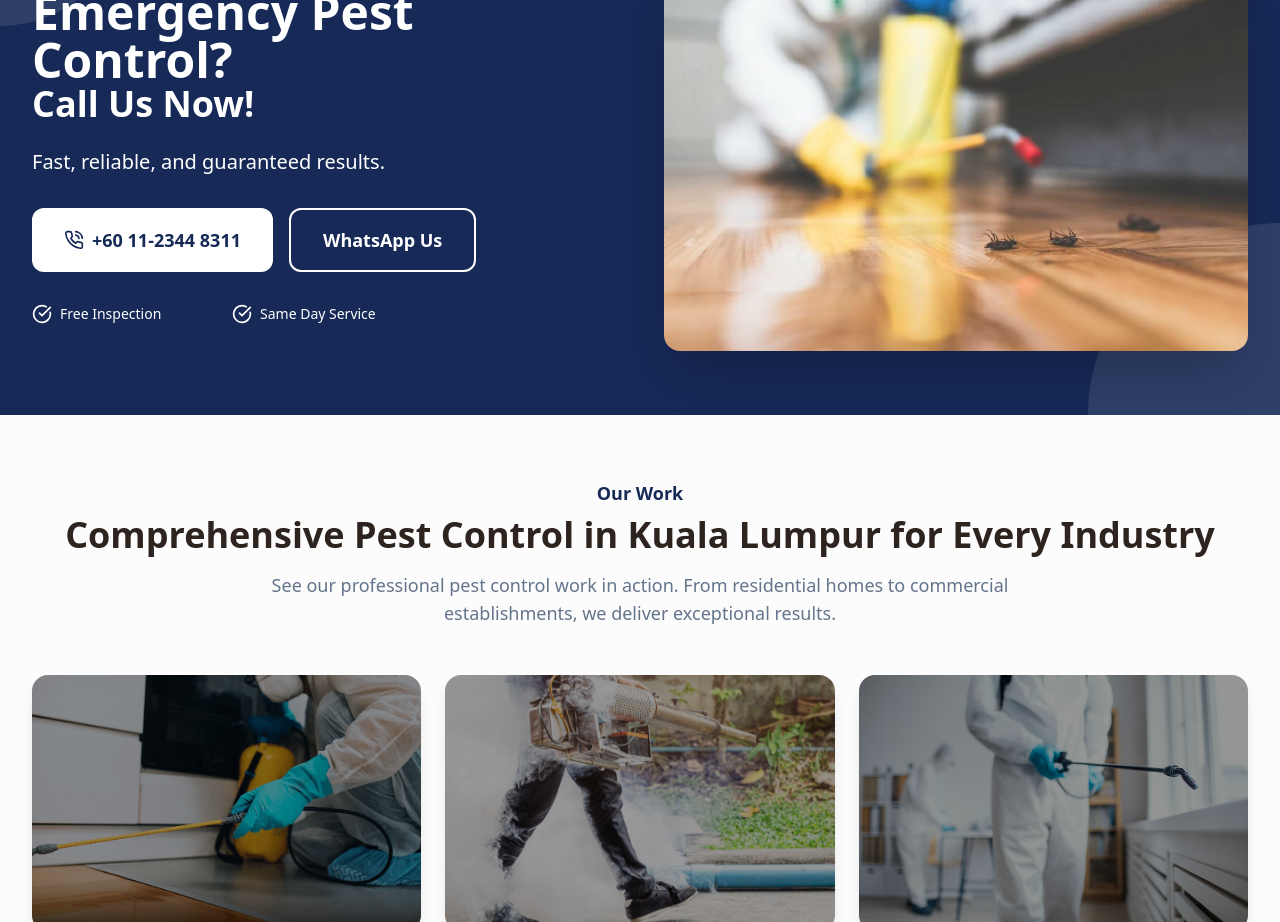
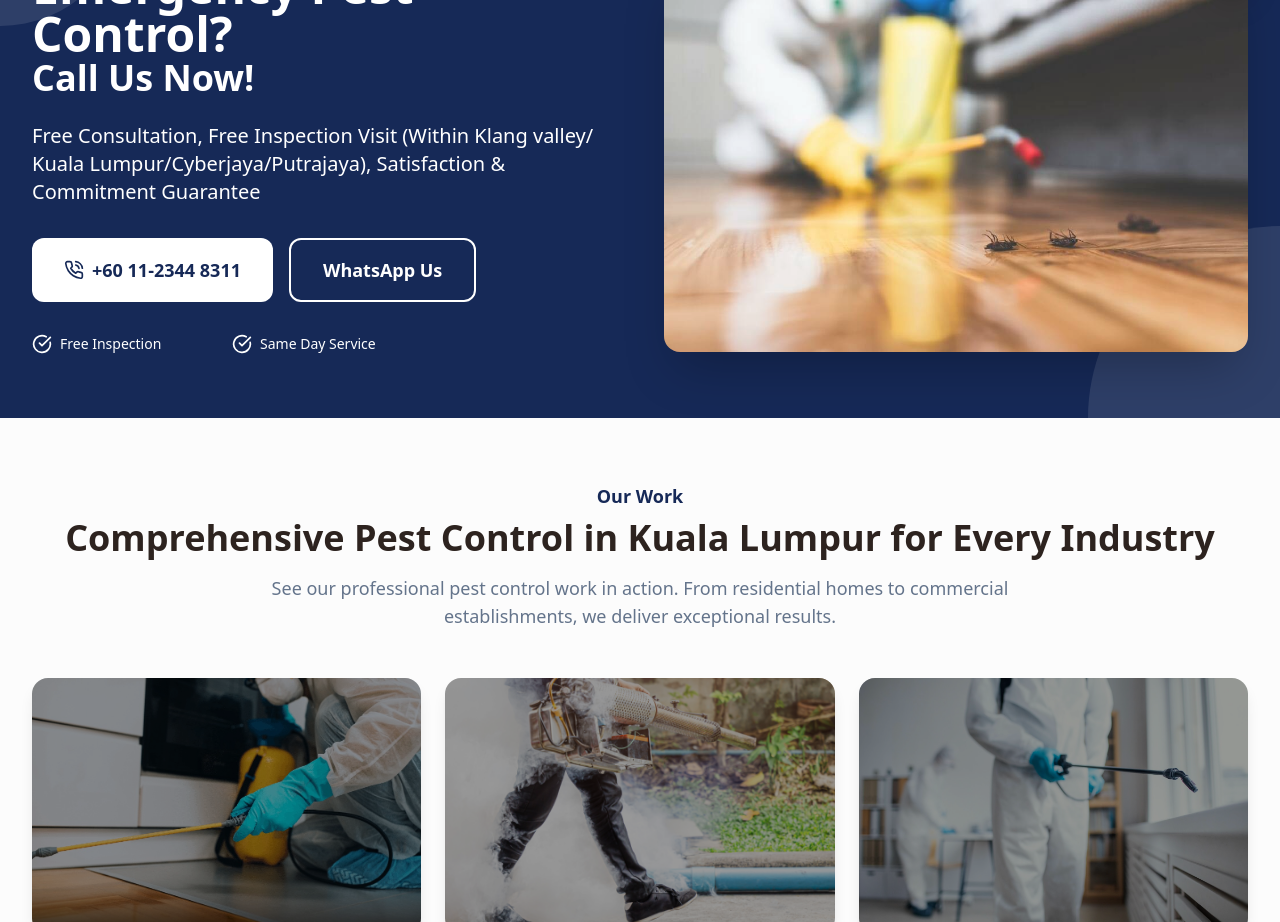
Before and after one commit to NatanaelAdrieChristiawan/pestclinic-landing-page-flow, a React (Vite) app: page / in a window 1280 px wide. Shown: the part 3720-4642 px from the top of the page. Built offline with nearby package versions, Linux system fonts and the light colour scheme.

Commit message:
fixing home

```diff
--- a/src/components/AdvertisementBanner.tsx
+++ b/src/components/AdvertisementBanner.tsx
@@ -40,7 +40,7 @@ const AdvertisementBanner = () => {
               transition={{ delay: 0.4, duration: 0.8 }}
               className="text-xl mb-8 opacity-90"
             >
-              Fast, reliable, and guaranteed results.
+              Free Consultation, Free Inspection Visit (Within Klang valley/ Kuala Lumpur/Cyberjaya/Putrajaya), Satisfaction & Commitment Guarantee
             </motion.p>
 
             <motion.div
```
Also changed, not shown: 1 other file (tests, documents, lock files or other folders).
